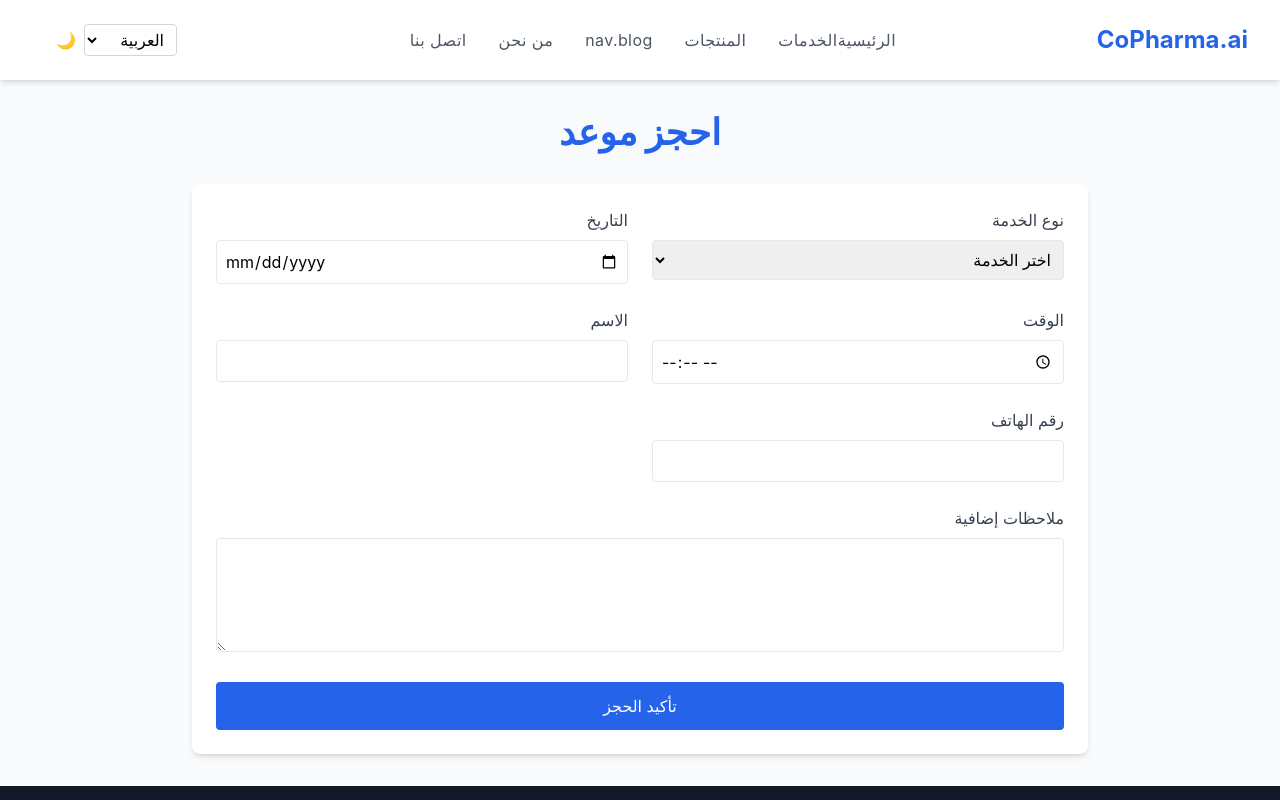
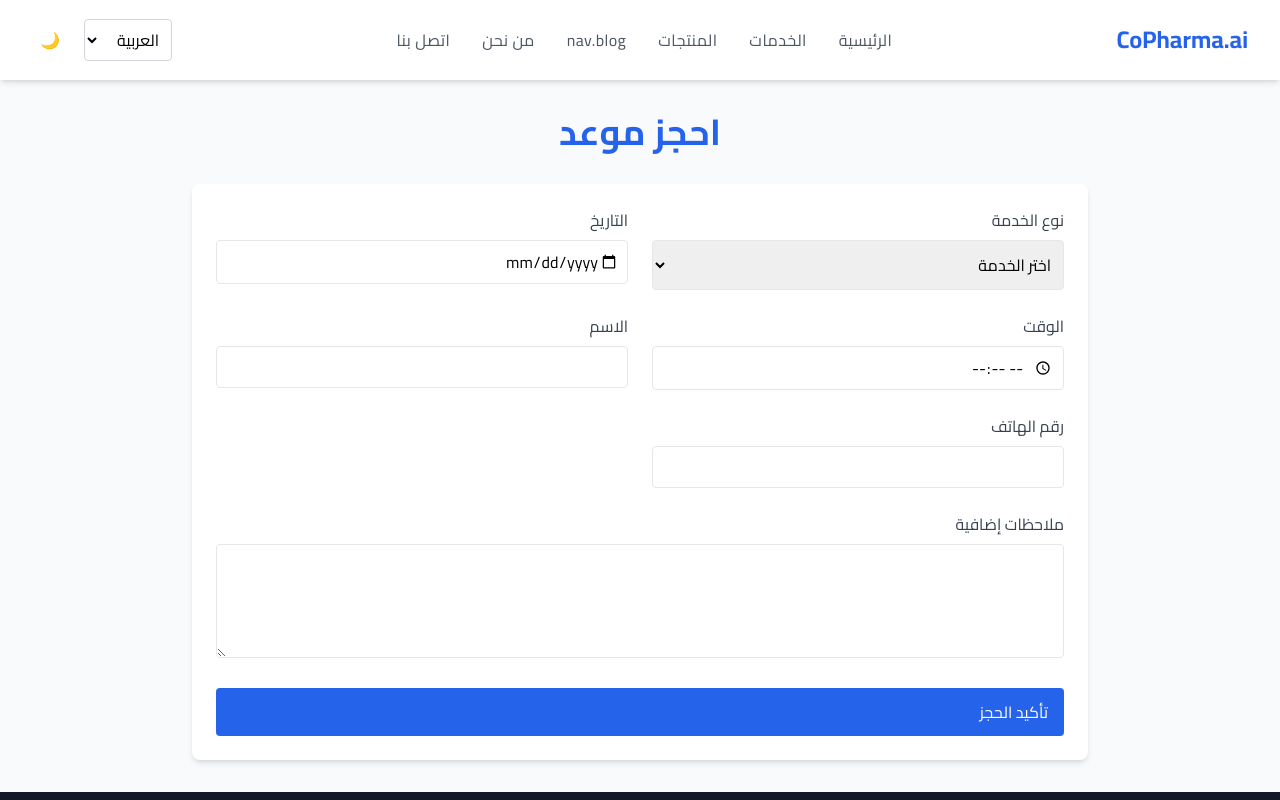
Before and after one commit to IBRAHIMawdall/copharma-ai, a Next.js app: page /booking in a window 1280 px wide. Shown: the top 800 px of the page. Built offline with nearby package versions, Linux system fonts and the light colour scheme.

Commit message:
Fix RTL layout and Arabic typography

```diff
--- a/components/Navbar.tsx
+++ b/components/Navbar.tsx
@@ -12,14 +12,14 @@ export default function Navbar() {
   const { t } = app as AppContextType;
 
   return (
-    <nav className="sticky top-0 z-50 bg-white dark:bg-gray-800 shadow-md">
+    <nav className="sticky top-0 z-50 bg-white dark:bg-gray-800 shadow-md" dir="rtl">
       <div className="max-w-7xl mx-auto px-4 sm:px-6 lg:px-8">
         <div className="flex justify-between items-center h-20">
-          <Link href="/" className="flex items-center space-x-3 rtl:space-x-reverse">
-            <span className="text-2xl font-bold text-blue-600 dark:text-blue-400">CoPharma.ai</span>
+          <Link href="/" className="flex items-center">
+            <span className="text-2xl font-bold text-blue-600 dark:text-blue-400" style={{ fontFamily: 'Cairo, sans-serif' }}>CoPharma.ai</span>
           </Link>
 
-          <div className="hidden md:flex items-center space-x-8 rtl:space-x-reverse">
+          <div className="hidden md:flex items-center space-x-8 space-x-reverse">
             <NavLink href="/">{t('nav.home')}</NavLink>
             <NavLink href="/services">{t('nav.services')}</NavLink>
             <NavLink href="/products">{t('nav.products')}</NavLink>
--- a/pages/index.tsx
+++ b/pages/index.tsx
@@ -77,7 +77,7 @@ export default function Home() {
               <div className="absolute bottom-20 left-1/2 w-72 h-72 bg-purple-300 rounded-full mix-blend-multiply filter blur-xl animate-pulse delay-2000"></div>
             </div>
 
-            <div className="relative max-w-6xl mx-auto px-4 min-h-screen flex flex-col justify-center items-center text-center text-white">
+            <div className="relative max-w-6xl mx-auto px-4 min-h-screen flex flex-col justify-center items-center text-center text-white" dir="rtl">
               <motion.div
                 initial={{ scale: 0.8, opacity: 0 }}
                 animate={{ scale: 1, opacity: 1 }}
@@ -104,7 +104,8 @@ export default function Home() {
                 initial={{ y: 50, opacity: 0 }}
                 animate={{ y: 0, opacity: 1 }}
                 transition={{ duration: 0.8, delay: 0.4 }}
-                className="text-xl md:text-3xl mb-8 max-w-4xl leading-relaxed font-light"
+                className="text-xl md:text-3xl mb-8 max-w-4xl leading-relaxed font-light text-center"
+                style={{ fontFamily: 'Cairo, sans-serif' }}
               >
                 منصة صيدلانية ذكية لرعاية صحية شاملة ومتطورة
               </motion.p>
@@ -113,7 +114,8 @@ export default function Home() {
                 initial={{ opacity: 0 }}
                 animate={{ opacity: 1 }}
                 transition={{ duration: 0.8, delay: 0.6 }}
-                className="text-lg md:text-xl mb-12 max-w-3xl text-blue-100"
+                className="text-lg md:text-xl mb-12 max-w-3xl text-blue-100 text-center"
+                style={{ fontFamily: 'Cairo, sans-serif' }}
               >
                 استشارات دوائية متخصصة • متابعة علاجية دقيقة • توصيل آمن للأدوية
               </motion.p>
--- a/styles/globals.css
+++ b/styles/globals.css
@@ -1,3 +1,4 @@
+@import url('https://fonts.googleapis.com/css2?family=Cairo:wght@300;400;500;600;700&display=swap');
 @tailwind base;
 @tailwind components;
 @tailwind utilities;
@@ -12,8 +13,17 @@ html {
 }
 
 body {
-  font-family: -apple-system, BlinkMacSystemFont, 'Segoe UI', Roboto, 'Helvetica Neue', Arial, sans-serif;
+  font-family: 'Cairo', -apple-system, BlinkMacSystemFont, 'Segoe UI', Roboto, 'Helvetica Neue', Arial, sans-serif;
   background-color: #f9fafb;
+}
+
+* {
+  text-align: right;
+}
+
+.ltr {
+  direction: ltr;
+  text-align: left;
 }
 
 @layer components {
```
